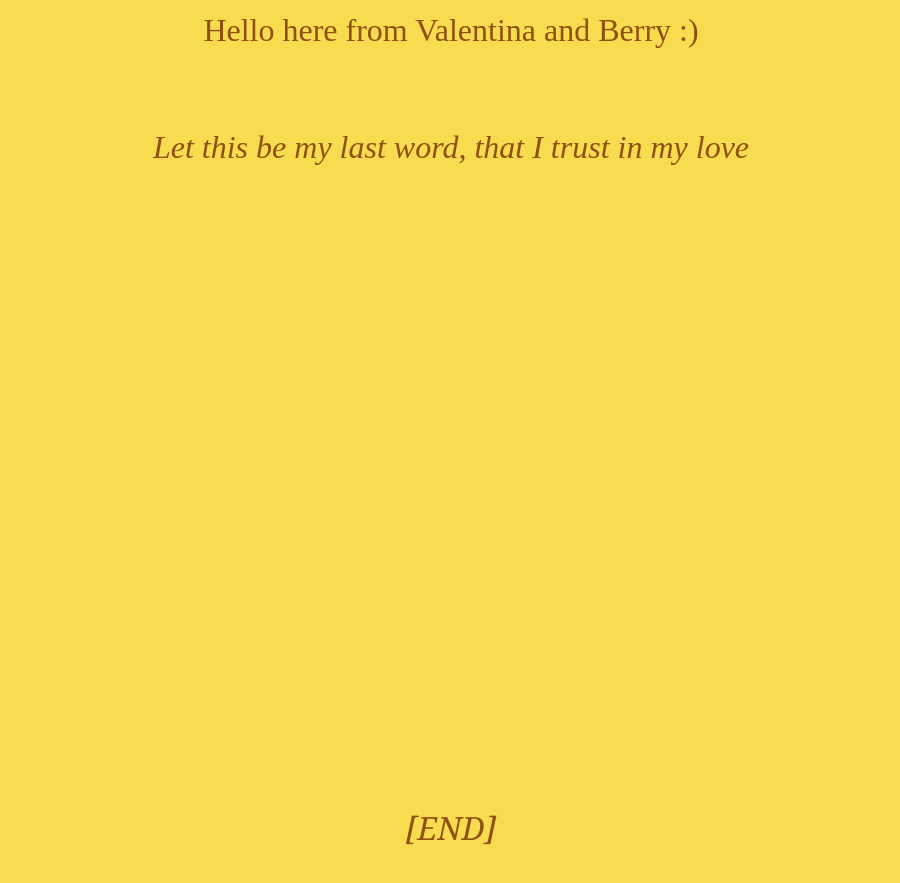
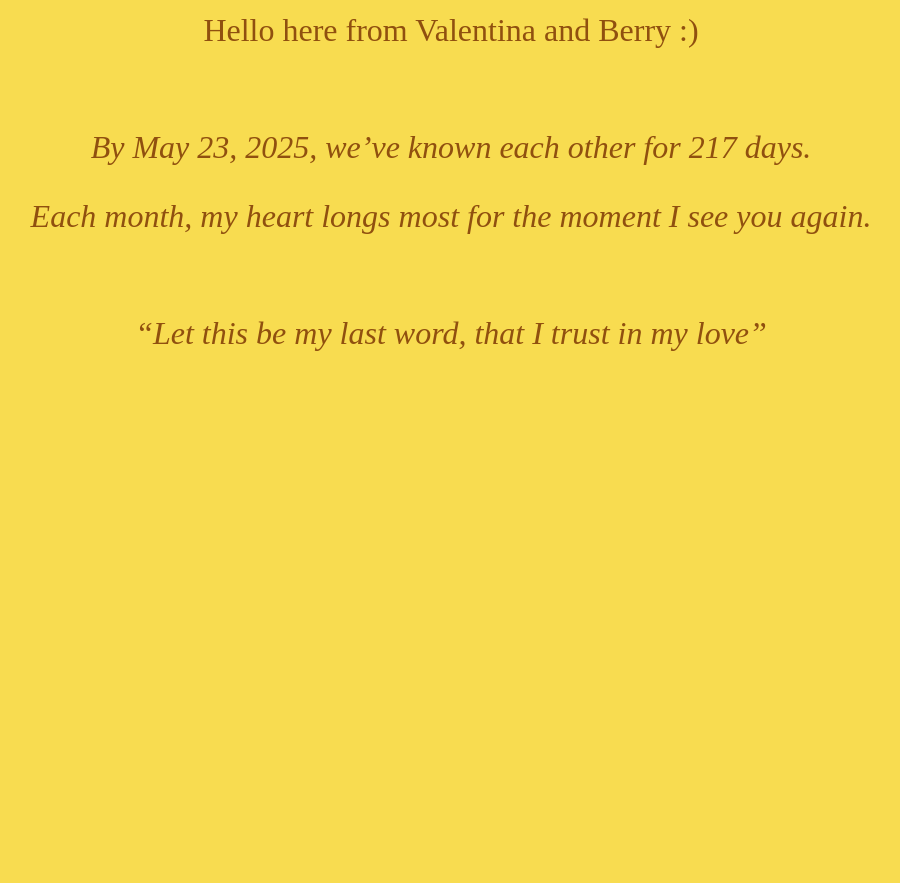
Before and after one commit to Anna9170/anna9170.github.io, a plain HTML site: page index.html in a window 1280 px wide. Shown: the part 1080-1963 px from the top of the page, without its empty margins (189-1089 px from the left). Drawn offline with Linux system fonts and the light colour scheme.

Commit message:
Update index.html

```diff
--- a/index.html
+++ b/index.html
@@ -53,7 +53,9 @@
     <p>(Whoever sees this needs to kiss Anna😈😈😈😈)</p>
     <img src="drawing.PNG" alt="hahaha" class="main-image" />
     <p style="margin-top: 5rem;font-size: 2rem; font-family: 'Times New Roman', serif; color: #90500f;">Hello here from Valentina and Berry :)</p>
-    <p style="margin-top: 5rem;font-size: 2rem; font-family: 'Times New Roman', serif; font-style: italic; color: #90500f;">Let this be my last word, that I trust in my love</p>
+    <p style="margin-top: 5rem;font-size: 2rem; font-family: 'Times New Roman', serif; font-style: italic; color: #90500f;">By May 23, 2025, we’ve known each other for 217 days.</p>
+    <p style="margin-top: 2rem;font-size: 2rem; font-family: 'Times New Roman', serif; font-style: italic; color: #90500f;">Each month, my heart longs most for the moment I see you again.</p>
+    <p style="margin-top: 5rem;font-size: 2rem; font-family: 'Times New Roman', serif; font-style: italic; color: #90500f;">“Let this be my last word, that I trust in my love”</p>
     <p style="margin-top: 40rem;font-size: 2rem; font-style: italic; color: #90500f;">[END]</p>
   </div>
 </body>
```
